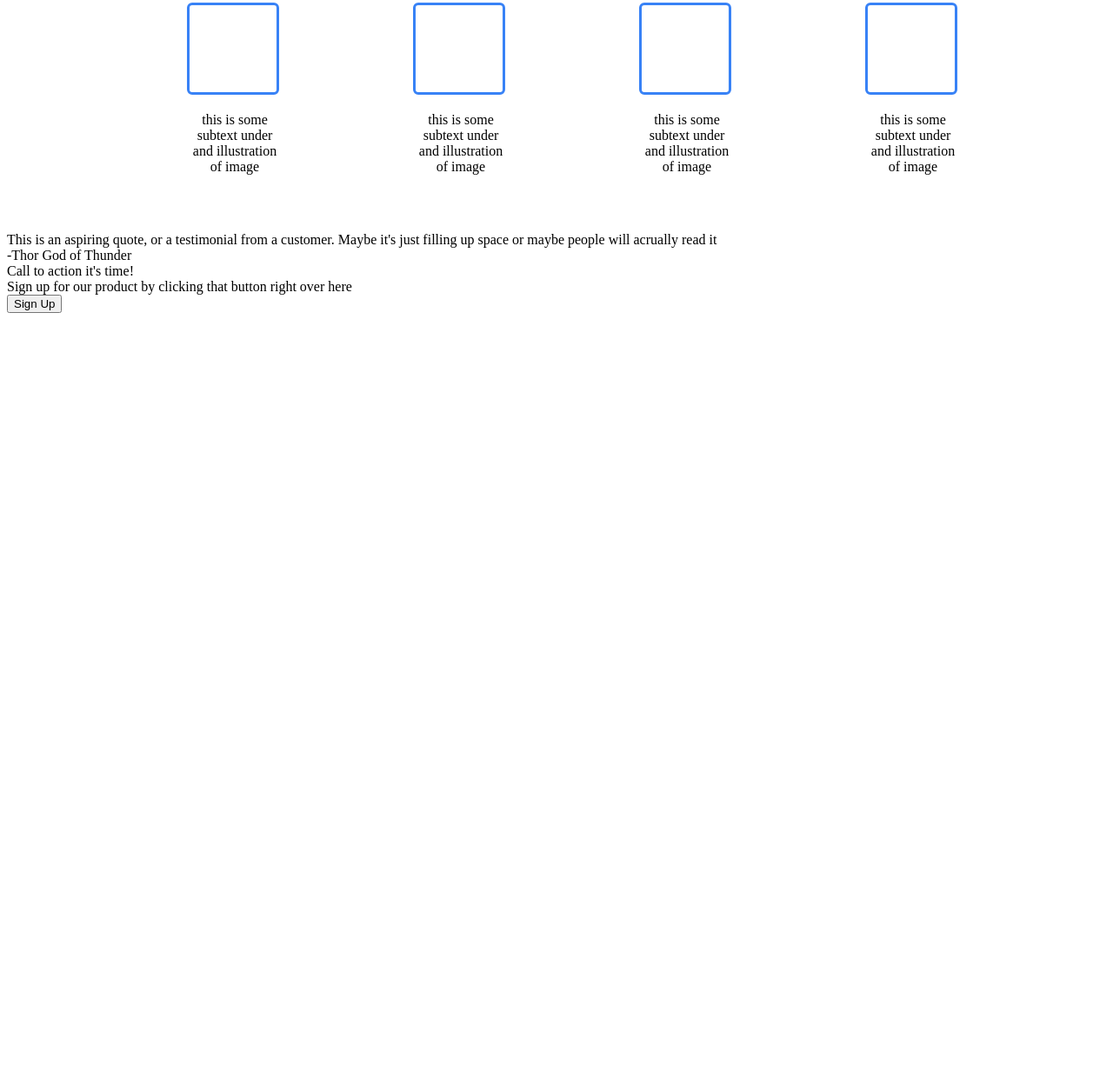
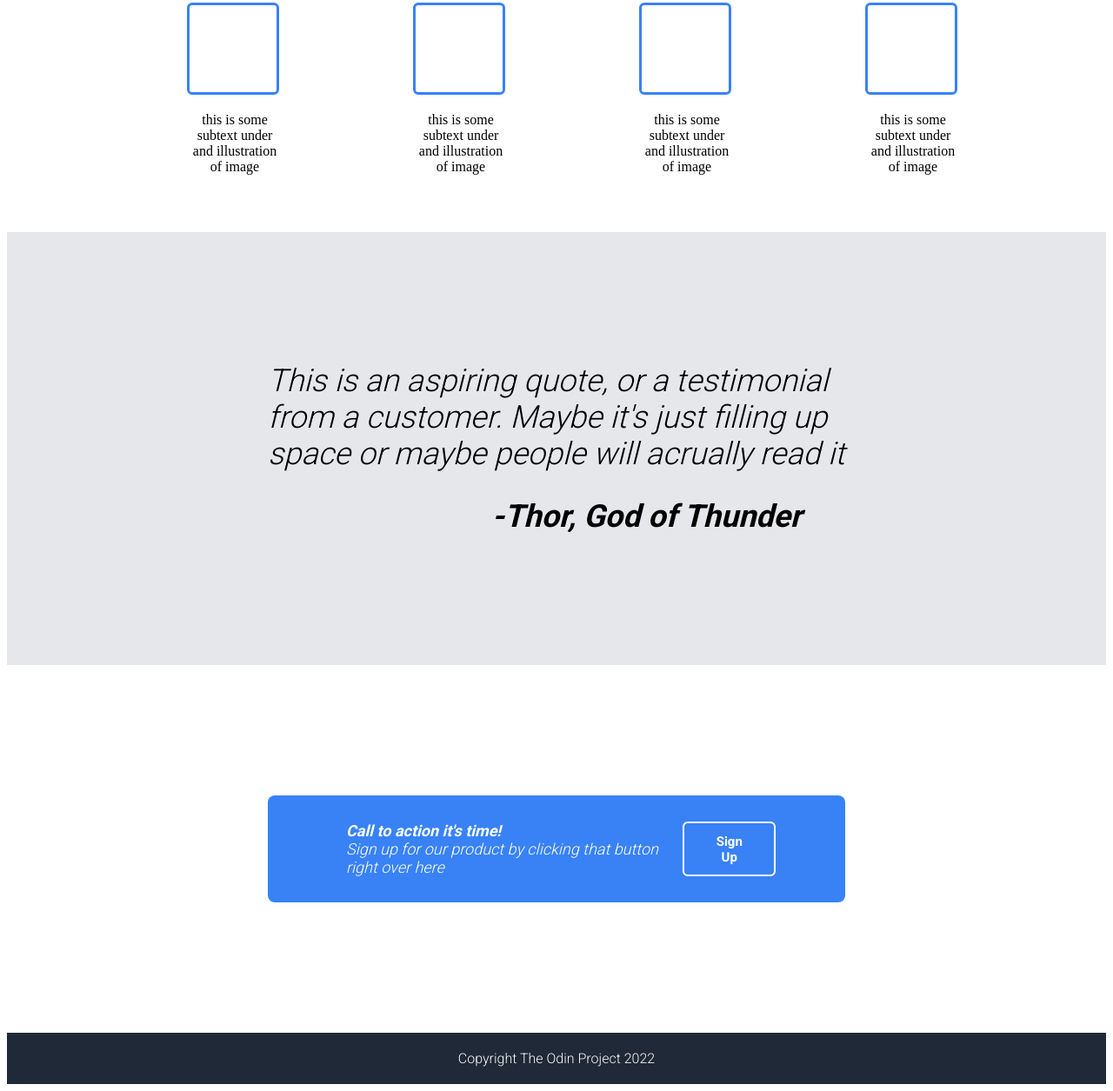
Before and after one commit to pokabilius/OdinWebsite, a plain HTML site: page index.html in a window 1280 px wide. Shown: the part 521-1776 px from the top of the page at 87% size. Before the commit the page ends 889 px from the top, so only its background shows below. Drawn offline with Linux system fonts and the light colour scheme.

Commit message:
Finish project

```diff
--- a/index.html
+++ b/index.html
@@ -64,14 +64,18 @@
         </ul>
 
     </div>
+    <div class="container">
+        <div class="third-block">This is an aspiring quote, or a testimonial from a customer. Maybe it's just filling up space or maybe people will acrually read it </div>
+        <div class="footer">-Thor, God of Thunder</div>
+    </div>
+    <div class="last-block">
+        <div class="verticalflex">
+            <div class="bold">Call to action it's time!</div>
+            <div class="small">Sign up for our product by clicking that button right over here</div>
+        </div>
 
-    <div class="third-block">This is an aspiring quote, or a testimonial from a customer. Maybe it's just filling up space or maybe people will acrually read it </div>
-    <div class="footer">-Thor God of Thunder</div>
-    <div class="last-block">
-        <div class="bold">Call to action it's time!</div>
-        <div class="small">Sign up for our product by clicking that button right over here</div>
         <button class="sign-up">Sign Up</button>
     </div>
-
+    <div class="bottom">Copyright The Odin Project 2022</div>
 </body>
 </html>
--- a/style.css
+++ b/style.css
@@ -163,3 +163,92 @@ body .second-block #vertical button{
 .info{
     max-width: 110px;
 }
+
+.container{
+    background-color: #e5e7eb;
+    height: auto;
+    padding-bottom: 150px;
+    padding-top: 150px;
+    display: flex;
+    flex-direction: column;
+    align-items: center;
+    padding-left: 300px;
+    padding-right: 300px;
+    font-family: 'Roboto', sans-serif;
+    font-size: 36px;
+    font-style: italic;
+    font-weight: lighter;
+    gap: 30px;
+
+}
+
+.container .footer{
+
+    font-weight: bold;
+    align-self: flex-end;
+    margin-right: 50px;
+}
+
+.last-block{
+    background-color: #3882f6;
+    height: auto;
+    margin-bottom: 150px;
+    margin-top: 150px;
+    display: flex;
+    /* flex-direction: column; */
+    /* align-items: center; */
+    margin-left: 300px;
+    margin-right: 300px;
+    font-family: 'Roboto', sans-serif;
+    font-size: 18px;
+    font-style: italic;
+    font-weight: lighter;
+    /* gap: 30px; */
+    border-radius: 8px;
+    color: white;
+    justify-content: space-between;
+    padding-left: 10px;
+    padding-top: 30px;
+    padding-bottom: 30px;
+
+
+}
+
+.verticalflex{
+    margin-left: 80px;
+}
+
+.verticalflex .bold{
+    font-weight: bold;
+
+}
+
+.sign-up{
+    width: auto;
+    background-color: #3882f6;
+    border-radius: 6px;
+    border: 2px solid white;
+    color: white;
+    font-weight: bold;
+    font-size: 15px;
+    padding-top: 5px;
+    padding-bottom: 5px;
+    padding-left: 30px;
+    padding-right: 30px;
+
+    font-family: 'Roboto', sans-serif;
+    margin-right: 80px;
+
+}
+
+.bottom{
+    font-family: 'Roboto', sans-serif;
+    font-size: 16;
+    font-weight: lighter;
+    background-color: #1f2937;
+    color: #f9faf8;
+    height: auto;
+    text-align: center;
+    padding-top: 20px;
+    padding-bottom: 20px;
+}
```
